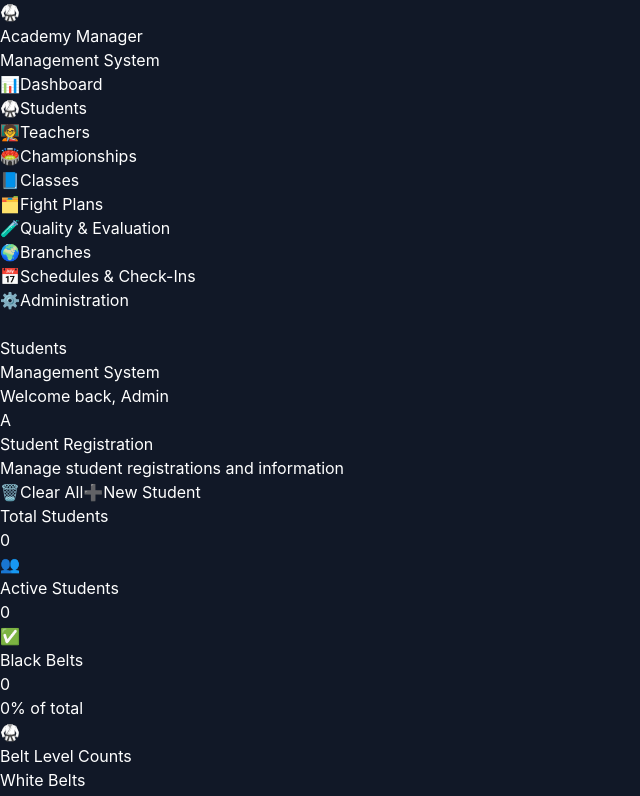
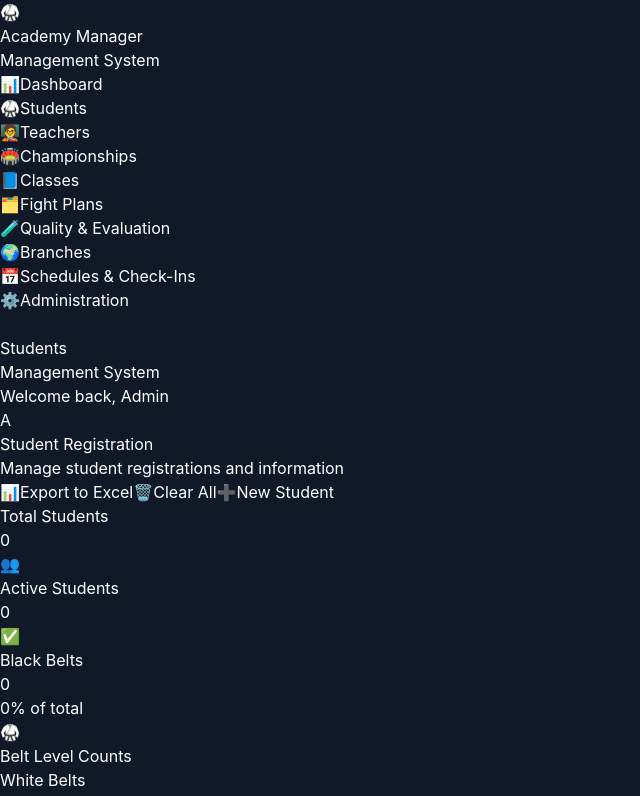
Before and after one commit to tonisvasconcelos/jiu-jitsu-academy-manager, a React (Vite) app: page /jiu-jitsu-academy-manager/students/registration in a window 1280 px wide. Shown: the top 796 px of the page, without its empty margins (0-640 px from the left). Built offline with nearby package versions, Linux system fonts and the light colour scheme.

Commit message:
Add Excel export functionality to student registration page

```diff
--- a/package.json
+++ b/package.json
@@ -23,12 +23,14 @@
     "react-hook-form": "^7.43.0",
     "react-i18next": "^13.0.0",
     "react-router-dom": "^6.30.1",
+    "xlsx": "^0.18.5",
     "zod": "^3.20.0"
   },
   "devDependencies": {
     "@types/node": "^20.0.0",
     "@types/react": "^18.2.0",
     "@types/react-dom": "^18.2.0",
+    "@types/xlsx": "^0.0.35",
     "@vitejs/plugin-react": "^4.0.0",
     "autoprefixer": "^10.4.0",
     "gh-pages": "^6.0.0",
--- a/src/contexts/LanguageContext.tsx
+++ b/src/contexts/LanguageContext.tsx
@@ -87,6 +87,8 @@ const translations = {
     'blue-belts': 'Blue Belts',
     'purple-belts': 'Purple Belts',
     'brown-belts': 'Brown Belts',
+    'export-to-excel': 'Export to Excel',
+    'export-students': 'Export Students',
     'instructors': 'Instructors',
     'recent-activity': 'Recent Activity',
     'no-recent-activity': 'No recent activity',
@@ -178,6 +180,8 @@ const translations = {
     'blue-belts': 'Faixas Azuis',
     'purple-belts': 'Faixas Roxas',
     'brown-belts': 'Faixas Marrons',
+    'export-to-excel': 'Exportar para Excel',
+    'export-students': 'Exportar Alunos',
     'instructors': 'Instrutores',
     'recent-activity': 'Atividade Recente',
     'no-recent-activity': 'Nenhuma atividade recente',
--- a/src/pages/StudentRegistration.tsx
+++ b/src/pages/StudentRegistration.tsx
@@ -2,6 +2,7 @@ import React from 'react'
 import { Link } from 'react-router-dom'
 import { useLanguage } from '../contexts/LanguageContext'
 import { useStudents, Student } from '../contexts/StudentContext'
+import * as XLSX from 'xlsx'
 
 const StudentRegistration: React.FC = () => {
   const { t } = useLanguage()
@@ -36,6 +37,64 @@ const StudentRegistration: React.FC = () => {
     if (window.confirm('Are you sure you want to clear ALL student data? This cannot be undone!')) {
       clearAllStudents()
     }
+  }
+
+  const handleExportToExcel = () => {
+    if (students.length === 0) {
+      alert('No students to export!')
+      return
+    }
+
+    // Prepare data for Excel export
+    const exportData = students.map(student => ({
+      'Student ID': student.studentId,
+      'First Name': student.firstName,
+      'Last Name': student.lastName,
+      'Display Name': student.displayName,
+      'Birth Date': student.birthDate,
+      'Age': calculateAge(student.birthDate),
+      'Gender': t(student.gender.toLowerCase()),
+      'Belt Level': t(student.beltLevel.toLowerCase()),
+      'Document ID': student.documentId,
+      'Email': student.email,
+      'Phone': student.phone,
+      'Branch ID': student.branchId,
+      'Active': student.active ? t('active') : 'Inactive',
+      'Photo URL': student.photoUrl || ''
+    }))
+
+    // Create workbook and worksheet
+    const wb = XLSX.utils.book_new()
+    const ws = XLSX.utils.json_to_sheet(exportData)
+
+    // Set column widths
+    const colWidths = [
+      { wch: 12 }, // Student ID
+      { wch: 15 }, // First Name
+      { wch: 15 }, // Last Name
+      { wch: 20 }, // Display Name
+      { wch: 12 }, // Birth Date
+      { wch: 8 },  // Age
+      { wch: 10 }, // Gender
+      { wch: 12 }, // Belt Level
+      { wch: 15 }, // Document ID
+      { wch: 25 }, // Email
+      { wch: 15 }, // Phone
+      { wch: 12 }, // Branch ID
+      { wch: 10 }, // Active
+      { wch: 30 }  // Photo URL
+    ]
+    ws['!cols'] = colWidths
+
+    // Add worksheet to workbook
+    XLSX.utils.book_append_sheet(wb, ws, 'Students')
+
+    // Generate filename with current date
+    const currentDate = new Date().toISOString().split('T')[0]
+    const filename = `students_export_${currentDate}.xlsx`
+
+    // Save file
+    XLSX.writeFile(wb, filename)
   }
 
   // Calculate belt counts
@@ -74,6 +133,13 @@ const StudentRegistration: React.FC = () => {
               </p>
             </div>
             <div className="flex space-x-3">
+              <button
+                onClick={handleExportToExcel}
+                className="bg-gradient-to-r from-green-500 to-green-600 hover:from-green-600 hover:to-green-700 text-white px-4 py-3 rounded-xl transition-all duration-300 hover:scale-105 hover:shadow-lg hover:shadow-green-500/25 flex items-center"
+              >
+                <span className="mr-2">📊</span>
+                {t('export-to-excel')}
+              </button>
               <button
                 onClick={handleClearAllData}
                 className="bg-gradient-to-r from-red-500 to-red-600 hover:from-red-600 hover:to-red-700 text-white px-4 py-3 rounded-xl transition-all duration-300 hover:scale-105 hover:shadow-lg hover:shadow-red-500/25 flex items-center"
```
Also changed, not shown: 4 other files (tests, documents, lock files or other folders).
